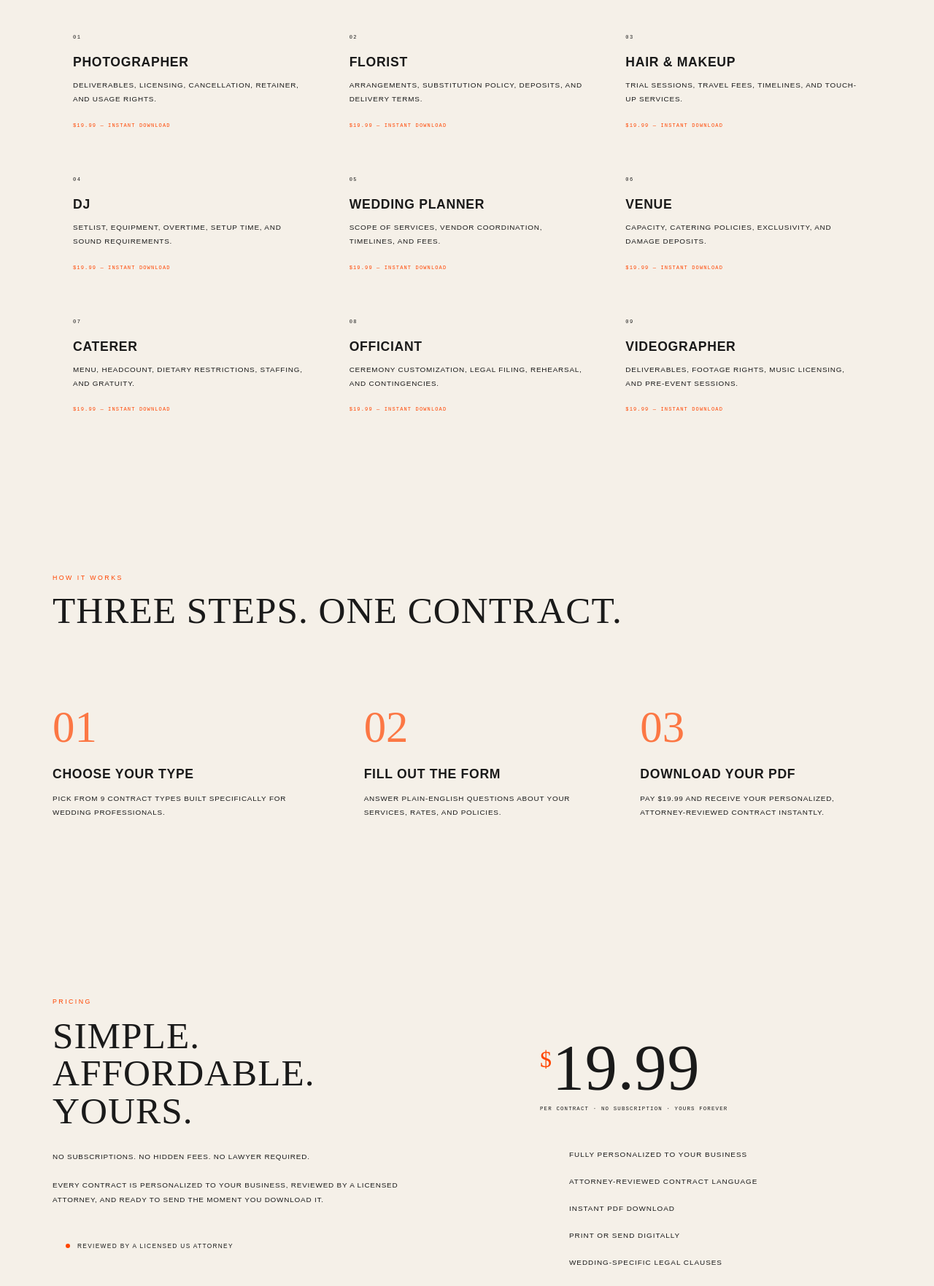
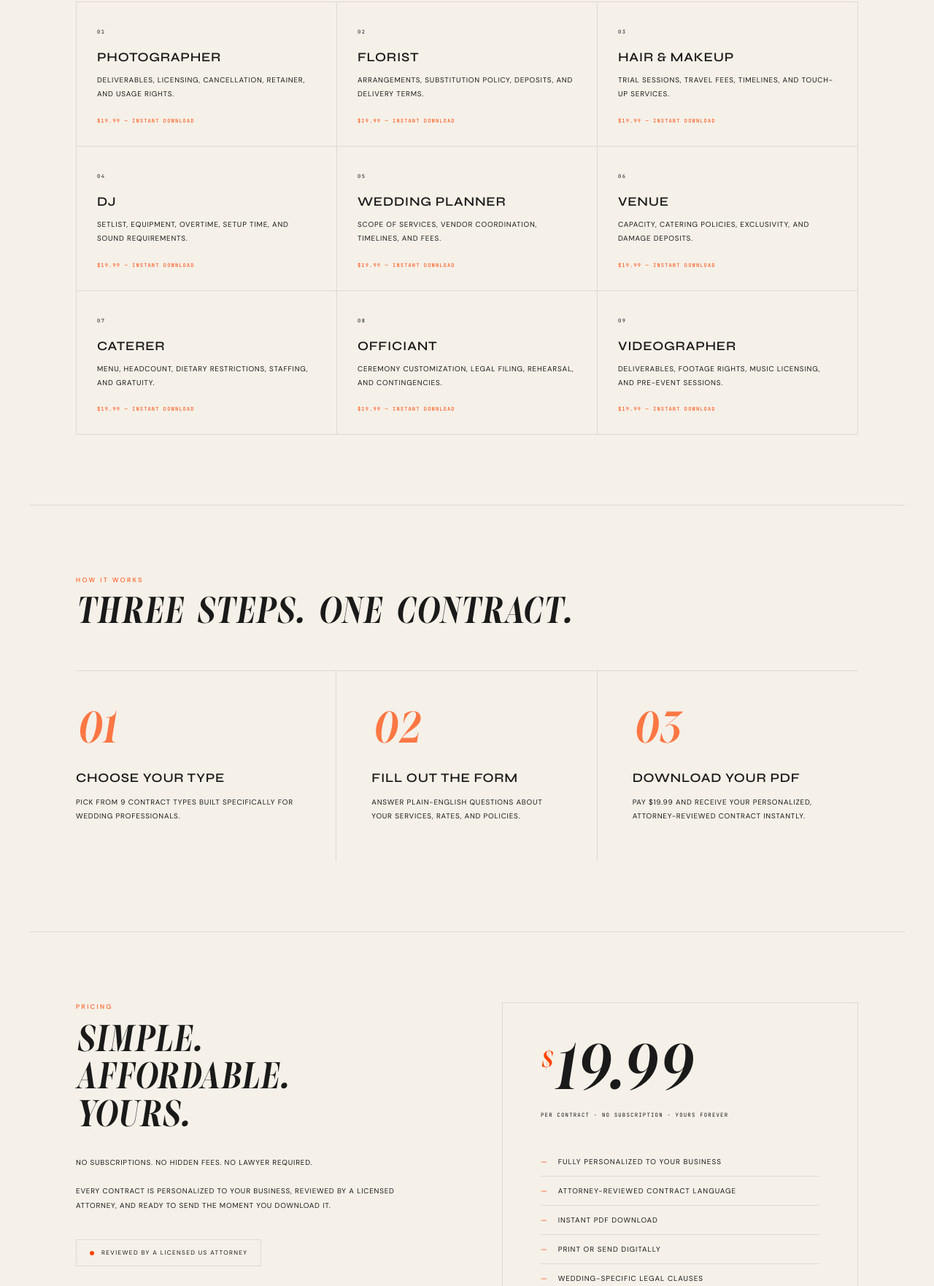
Before and after one commit to brynmurray3/IvoryClause, a plain HTML site: page index.html in a window 1280 px wide. Shown: the part 1037-2800 px from the top of the page at 73% size. Drawn offline with Linux system fonts and the light colour scheme.

Commit message:
Add files via upload

```diff
--- a/index.html
+++ b/index.html
@@ -1,5 +1,4 @@
 <!DOCTYPE html>
-
 <html lang="en">
 <head>
 <meta charset="UTF-8">
@@ -16,34 +15,35 @@
   font-display: swap;
 }
 
+
 :root {
-–ivory: #f5f0e8;
-–black: #1a1a1a;
-–orange: #ff4500;
-–line: rgba(26,26,26,0.1);
+--ivory: #f5f0e8;
+--black: #1a1a1a;
+--orange: #ff4500;
+--line: rgba(26,26,26,0.1);
 }
 
-- { box-sizing: border-box; margin: 0; padding: 0; }
-  a { color: inherit; text-decoration: none; }
-  :root { color-scheme: light only; }
-  html, body { background: #f5f0e8 !important; color: #1a1a1a !important; }
+* { box-sizing: border-box; margin: 0; padding: 0; }
+a { color: inherit; text-decoration: none; }
+:root { color-scheme: light only; }
+html, body { background: #f5f0e8 !important; color: #1a1a1a !important; }
 
 /* ── HEADER ── */
 header {
 background: #f5f0e8 !important;
 padding: 24px 64px;
 display: flex; align-items: center; justify-content: space-between;
-border-bottom: 1px solid var(–line);
+border-bottom: 1px solid var(--line);
 position: sticky; top: 0; z-index: 100;
 }
 .wordmark {
-font-family: ‘MeshedDisplay’, serif;
+font-family: 'MeshedDisplay', serif;
 font-size: clamp(2.8rem, 5vw, 4.2rem); letter-spacing: 0.04em; text-transform: uppercase;
 color: #ff4500 !important; text-decoration: none !important;
 }
 nav { display: flex; gap: 40px; align-items: center; }
 nav a {
-font-family: ‘DM Sans’, sans-serif;
+font-family: 'DM Sans', sans-serif;
 font-size: 0.62rem; letter-spacing: 0.18em; text-transform: uppercase;
 color: #1a1a1a !important; text-decoration: none; font-weight: 400;
 }
@@ -56,43 +56,43 @@ padding: 120px 64px 100px;
 max-width: 1200px; margin: 0 auto;
 }
 .hero-eyebrow {
-font-family: ‘DM Sans’, sans-serif;
+font-family: 'DM Sans', sans-serif;
 font-size: 0.58rem; letter-spacing: 0.28em; text-transform: uppercase;
 color: #ff4500; margin-bottom: 32px;
 display: flex; align-items: center; gap: 14px; font-weight: 400;
 }
-.hero-eyebrow::before { content: ‘’; display: block; width: 32px; height: 1px; background: #ff4500; }
+.hero-eyebrow::before { content: ''; display: block; width: 32px; height: 1px; background: #ff4500; }
 .hero-headline {
-font-family: ‘MeshedDisplay’, serif;
+font-family: 'MeshedDisplay', serif;
 font-size: clamp(2.2rem, 5vw, 5rem); line-height: 0.9;
 text-transform: uppercase; color: #1a1a1a !important; letter-spacing: 0.01em;
 margin-bottom: 56px;
 }
 .hero-bottom {
 display: flex; align-items: flex-end; justify-content: space-between; gap: 60px;
-padding-top: 48px; border-top: 1px solid var(–line);
+padding-top: 48px; border-top: 1px solid var(--line);
 }
 .hero-sub { max-width: 460px; }
 .hero-sub-orange {
-font-family: ‘DM Sans’, sans-serif;
+font-family: 'DM Sans', sans-serif;
 font-size: 0.65rem; letter-spacing: 0.15em; text-transform: uppercase;
 color: #ff4500; display: block; margin-bottom: 14px; font-weight: 400;
 line-height: 1.9;
 }
 .hero-sub-black {
-font-family: ‘DM Sans’, sans-serif;
+font-family: 'DM Sans', sans-serif;
 font-size: 0.65rem; letter-spacing: 0.15em; text-transform: uppercase;
 color: #1a1a1a !important; display: block; line-height: 2.2; font-weight: 400;
 }
 .hero-actions { display: flex; flex-direction: column; align-items: flex-end; gap: 20px; flex-shrink: 0; }
 .btn-primary {
 display: inline-block; background: #ff4500 !important; color: #f5f0e8 !important;
-font-family: ‘DM Sans’, sans-serif;
+font-family: 'DM Sans', sans-serif;
 font-size: 0.62rem; letter-spacing: 0.2em; text-transform: uppercase;
 padding: 16px 40px; text-decoration: none !important; font-weight: 500;
 }
 .hero-note {
-font-family: ‘JetBrains Mono’, monospace;
+font-family: 'JetBrains Mono', monospace;
 font-size: 0.46rem; letter-spacing: 0.16em; text-transform: uppercase;
 color: #1a1a1a !important; text-align: right;
 }
@@ -101,16 +101,16 @@ color: #1a1a1a !important; text-align: right;
 /* ── TICKER ── */
 .ticker {
 padding: 18px 0; overflow: hidden; white-space: nowrap;
-border-top: 1px solid var(–line); border-bottom: 1px solid var(–line);
+border-top: 1px solid var(--line); border-bottom: 1px solid var(--line);
 }
 .ticker-inner { display: inline-flex; animation: ticker 28s linear infinite; }
 .ticker-item {
-font-family: ‘Syne’, sans-serif;
+font-family: 'Syne', sans-serif;
 font-size: 0.9rem; text-transform: uppercase; letter-spacing: 0.12em;
 color: #1a1a1a; padding: 0 32px;
 display: flex; align-items: center; gap: 32px; font-weight: 600;
 }
-.ticker-item::after { content: ‘✦’; font-size: 0.4rem; color: #ff4500; }
+.ticker-item::after { content: '✦'; font-size: 0.4rem; color: #ff4500; }
 @keyframes ticker { from { transform: translateX(0); } to { transform: translateX(-50%); } }
 
 /* ── VENDORS ── */
@@ -119,47 +119,47 @@ padding: 96px 64px;
 max-width: 1200px; margin: 0 auto;
 }
 .section-eyebrow {
-font-family: ‘DM Sans’, sans-serif;
+font-family: 'DM Sans', sans-serif;
 font-size: 0.55rem; letter-spacing: 0.28em; text-transform: uppercase;
 color: #ff4500; margin-bottom: 14px; font-weight: 400;
 }
 .section-title {
-font-family: ‘MeshedDisplay’, serif;
+font-family: 'MeshedDisplay', serif;
 font-size: clamp(2.2rem, 4vw, 3.4rem); text-transform: uppercase;
 color: #1a1a1a !important; line-height: 1; letter-spacing: 0.02em;
 margin-bottom: 52px;
 }
 .vendor-grid {
 display: grid; grid-template-columns: repeat(3, 1fr);
-border-top: 1px solid var(–line); border-left: 1px solid var(–line);
+border-top: 1px solid var(--line); border-left: 1px solid var(--line);
 }
 .vendor-card {
 padding: 36px 28px 30px;
-border-right: 1px solid var(–line); border-bottom: 1px solid var(–line);
+border-right: 1px solid var(--line); border-bottom: 1px solid var(--line);
 text-decoration: none !important; display: block; transition: background 0.22s;
 background: #f5f0e8 !important; color: #1a1a1a !important;
 }
 .vendor-card:hover { background: #fff5f1 !important; }
 .vendor-card:hover .vendor-name { color: #ff4500 !important; }
 .vendor-num {
-font-family: ‘JetBrains Mono’, monospace;
+font-family: 'JetBrains Mono', monospace;
 font-size: 0.44rem; letter-spacing: 0.2em; color: #1a1a1a !important;
 margin-bottom: 20px;
 }
 .vendor-name {
-font-family: ‘Syne’, sans-serif;
+font-family: 'Syne', sans-serif;
 font-size: 1.1rem; text-transform: uppercase; color: #1a1a1a !important;
 margin-bottom: 12px; letter-spacing: 0.04em; font-weight: 600;
 transition: color 0.22s;
 }
 .vendor-desc {
-font-family: ‘DM Sans’, sans-serif;
+font-family: 'DM Sans', sans-serif;
 font-size: 0.62rem; letter-spacing: 0.08em; text-transform: uppercase;
 color: #1a1a1a !important; line-height: 1.9; font-weight: 400;
 margin-bottom: 22px;
 }
 .vendor-price {
-font-family: ‘JetBrains Mono’, monospace;
+font-family: 'JetBrains Mono', monospace;
 font-size: 0.44rem; letter-spacing: 0.16em; text-transform: uppercase;
 color: #ff4500;
 }
@@ -167,28 +167,28 @@ color: #ff4500;
 /* ── HOW ── */
 .how {
 padding: 96px 64px;
-border-top: 1px solid var(–line);
+border-top: 1px solid var(--line);
 max-width: 1200px; margin: 0 auto;
 }
 .steps {
 display: grid; grid-template-columns: repeat(3, 1fr);
-border-top: 1px solid var(–line); margin-top: 52px;
+border-top: 1px solid var(--line); margin-top: 52px;
 }
-.step { padding: 52px 48px 52px 0; border-right: 1px solid var(–line); }
+.step { padding: 52px 48px 52px 0; border-right: 1px solid var(--line); }
 .step:last-child { border-right: none; padding-right: 0; }
 .step:not(:first-child) { padding-left: 48px; }
 .step-num {
-font-family: ‘MeshedDisplay’, serif;
+font-family: 'MeshedDisplay', serif;
 font-size: 3.8rem; color: #ff4500; line-height: 1;
 margin-bottom: 24px; opacity: 0.7;
 }
 .step-title {
-font-family: ‘Syne’, sans-serif;
+font-family: 'Syne', sans-serif;
 font-size: 1.1rem; text-transform: uppercase; color: #1a1a1a !important;
 margin-bottom: 14px; letter-spacing: 0.04em; font-weight: 600;
 }
 .step-desc {
-font-family: ‘DM Sans’, sans-serif;
+font-family: 'DM Sans', sans-serif;
 font-size: 0.62rem; letter-spacing: 0.08em; text-transform: uppercase;
 color: #1a1a1a !important; line-height: 1.9; font-weight: 400;
 }
@@ -196,54 +196,54 @@ color: #1a1a1a !important; line-height: 1.9; font-weight: 400;
 /* ── PRICING ── */
 .pricing {
 padding: 96px 64px;
-border-top: 1px solid var(–line);
+border-top: 1px solid var(--line);
 display: grid; grid-template-columns: 1fr 1fr; gap: 96px;
 align-items: start;
 max-width: 1200px; margin: 0 auto;
 }
 .pricing-headline {
-font-family: ‘MeshedDisplay’, serif;
+font-family: 'MeshedDisplay', serif;
 font-size: clamp(2.2rem, 4vw, 3.4rem); text-transform: uppercase;
 color: #1a1a1a !important; line-height: 1; letter-spacing: 0.02em;
 margin: 16px 0 28px;
 }
 .pricing-desc {
-font-family: ‘DM Sans’, sans-serif;
+font-family: 'DM Sans', sans-serif;
 font-size: 0.62rem; letter-spacing: 0.08em; text-transform: uppercase;
 color: #1a1a1a !important; line-height: 2; font-weight: 400; margin-bottom: 36px;
 }
 .attorney-badge {
 display: inline-flex; align-items: center; gap: 10px;
-border: 1px solid var(–line); padding: 12px 18px;
+border: 1px solid var(--line); padding: 12px 18px;
 }
 .attorney-badge-dot { width: 6px; height: 6px; background: #ff4500; border-radius: 50%; }
 .attorney-badge-text {
-font-family: ‘DM Sans’, sans-serif;
+font-family: 'DM Sans', sans-serif;
 font-size: 0.52rem; letter-spacing: 0.16em; text-transform: uppercase; color: #1a1a1a !important; font-weight: 400;
 }
-.pricing-right { border: 1px solid var(–line); padding: 52px; }
+.pricing-right { border: 1px solid var(--line); padding: 52px; }
 .price-amount {
-font-family: ‘MeshedDisplay’, serif;
+font-family: 'MeshedDisplay', serif;
 font-size: 5.5rem; color: #1a1a1a !important; line-height: 1; letter-spacing: 0.01em;
 }
 .price-amount sup { font-size: 2rem; color: #ff4500; vertical-align: super; }
 .price-note {
-font-family: ‘JetBrains Mono’, monospace;
+font-family: 'JetBrains Mono', monospace;
 font-size: 0.46rem; letter-spacing: 0.16em; text-transform: uppercase;
 color: #1a1a1a !important; margin: 8px 0 40px;
 }
 .features { list-style: none; margin-bottom: 40px; }
 .features li {
-font-family: ‘DM Sans’, sans-serif;
+font-family: 'DM Sans', sans-serif;
 font-size: 0.62rem; letter-spacing: 0.1em; text-transform: uppercase;
 color: #1a1a1a !important; font-weight: 400;
-padding: 13px 0; border-bottom: 1px solid var(–line);
+padding: 13px 0; border-bottom: 1px solid var(--line);
 display: flex; gap: 14px; align-items: center;
 }
-.features li::before { content: ‘—’; color: #ff4500; flex-shrink: 0; }
+.features li::before { content: '—'; color: #ff4500; flex-shrink: 0; }
 .btn-dark {
 display: block; background: #1a1a1a !important; color: #f5f0e8 !important;
-font-family: ‘DM Sans’, sans-serif;
+font-family: 'DM Sans', sans-serif;
 font-size: 0.62rem; letter-spacing: 0.2em; text-transform: uppercase;
 padding: 18px 36px; text-decoration: none !important; text-align: center; font-weight: 500;
 }
@@ -253,15 +253,15 @@ padding: 18px 36px; text-decoration: none !important; text-align: center; font-w
 footer {
 background: #f5f0e8 !important; padding: 32px 64px;
 display: flex; align-items: center; justify-content: space-between;
-flex-wrap: wrap; gap: 16px; border-top: 1px solid var(–line);
+flex-wrap: wrap; gap: 16px; border-top: 1px solid var(--line);
 }
 .footer-wordmark {
-font-family: ‘MeshedDisplay’, serif;
+font-family: 'MeshedDisplay', serif;
 font-size: 0.95rem; letter-spacing: 0.06em; text-transform: uppercase;
 color: #ff4500; opacity: 0.4;
 }
 .footer-note {
-font-family: ‘DM Sans’, sans-serif;
+font-family: 'DM Sans', sans-serif;
 font-size: 0.5rem; letter-spacing: 0.1em; text-transform: uppercase;
 color: #1a1a1a !important; max-width: 500px; line-height: 2; font-weight: 400;
 }
@@ -276,12 +276,11 @@ nav { display: none; }
 .vendors, .how, .pricing { padding: 60px 24px; }
 .vendor-grid { grid-template-columns: 1fr 1fr; }
 .steps { grid-template-columns: 1fr; }
-.step, .step:not(:first-child) { padding: 36px 0; border-right: none; border-bottom: 1px solid var(–line); }
+.step, .step:not(:first-child) { padding: 36px 0; border-right: none; border-bottom: 1px solid var(--line); }
 .pricing { grid-template-columns: 1fr; gap: 44px; }
 footer { padding: 24px; flex-direction: column; align-items: flex-start; }
 }
 </style>
-
 </head>
 <body style="background:#f5f0e8 !important; color:#1a1a1a !important;">
 
```
